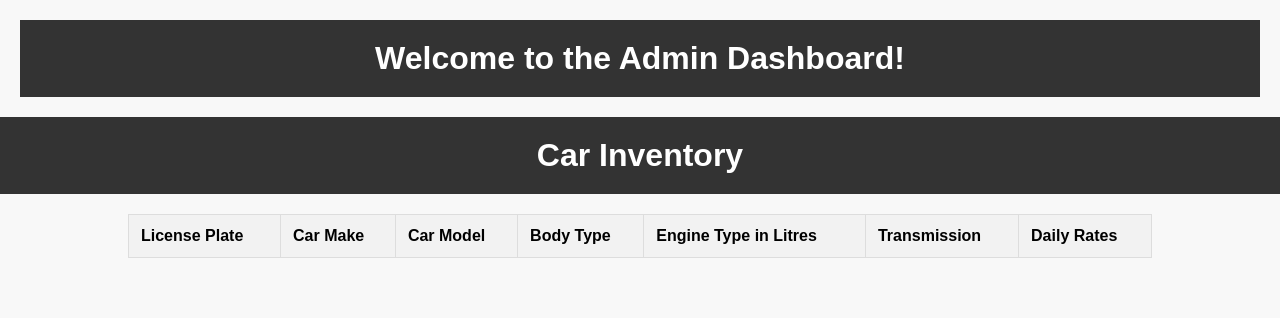
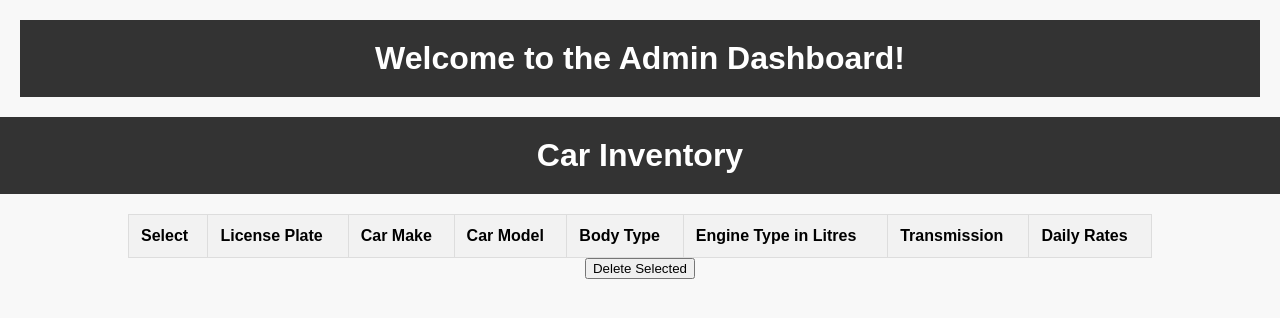
Before and after one commit to cherylthy/database-project, a Flask app: page /admin_dashboard in a window 1280 px wide. Shown: the part 46-364 px from the top of the page. Run offline with Flask 3, Linux system fonts and the light colour scheme; data that the repository does not hold is empty; some libraries are stand-ins or nearby versions.

Commit message:
delete listing works

```diff
--- a/main.py
+++ b/main.py
@@ -8,6 +8,7 @@ import MySQLdb.cursors, re, hashlib
 from flask_debug import Debug
 from functools import wraps
 from flask import abort
+import logging
 
 app = Flask(__name__)
 
@@ -192,15 +193,6 @@ def admin_login():
             msg = 'Incorrect admin credentials!'
 
     return render_template('admin_login.html', msg=msg)
-
-@app.route('/admin_dashboard', methods=['GET', 'POST'])
-def admin_dashboard():
-    cursor = mysql.get_db().cursor()
-    cursor.execute("SELECT `license_plate`, `car_make`, `car_model`, `body_type`, `engine_size`, `transmission_type`,  `daily_rate` FROM CarInventory")
-    data = cursor.fetchall()
-    cursor.close()
-    return render_template('admin_dashboard.html', data=data)
-
 
 @app.route('/account')
 def accounts():
@@ -431,7 +423,7 @@ def load_rental(rentalId):
     except Exception as e:
         return jsonify({'error': str(e)})
 
-@app.route('/listings', methods=['GET', 'POST'])
+@app.route('/create_listings', methods=['GET', 'POST'])
 def add_listing():
     if request.method == 'POST':
         license_plate = request.form['license_plate']
@@ -451,7 +443,42 @@ def add_listing():
         # Redirect to the same page after successful form submission
         return redirect(url_for('add_listing'))
 
-    return render_template('listings.html', message='You have successfully listed a car!')
+    return render_template('create_listings.html', message='You have successfully listed a car!')
+
+@app.route('/admin_dashboard', methods=['GET', 'POST'])
+def admin_dashboard():
+    if request.method == 'GET':
+        cursor = mysql.get_db().cursor()
+        cursor.execute("SELECT `license_plate`, `car_make`, `car_model`, `body_type`, `engine_size`, `transmission_type`,  `daily_rate` FROM CarInventory")
+        data = cursor.fetchall()
+        cursor.close()
+        return render_template('admin_dashboard.html', data=data)
+    elif request.method == 'POST':
+        try:
+            # Get the selected rows from the request
+            selected_rows = request.get_json().get('rows')
+
+            # Delete selected rows from the database
+            delete_car_inventory(selected_rows)
+
+            return jsonify({'message': 'Rows deleted successfully'})
+        except Exception as e:
+            return jsonify({'error': str(e)})
+
+    return render_template('admin_dashboard.html', data=data)
+def fetch_car_inventory():
+    # Fetch data from the CarInventory table
+    with mysql.get_db.cursor() as cursor:
+        cursor.execute("SELECT * FROM CarInventory")
+        data = cursor.fetchall()
+    return data
+
+def delete_car_inventory(selected_rows):
+    # Assuming 'license_plate' is the primary key column
+    with mysql.get_db().cursor() as cursor:
+        for license_plate in selected_rows:
+            cursor.execute("DELETE FROM CarInventory WHERE license_plate = %s", (license_plate,))
+    mysql.get_db().commit()
 
 if __name__ == "__main__":
-    app.run(host="localhost", port=5000)
+    app.run(host="localhost", port=5000, debug=True)
--- a/static/styles/admin_dashboard.css
+++ b/static/styles/admin_dashboard.css
@@ -41,3 +41,42 @@ body {
 }
 
 /* Add more styles based on your design preferences */
+body {
+    font-family: 'Arial', sans-serif;
+    background-color: #f8f8f8;
+    margin: 0;
+    padding: 0;
+    box-sizing: border-box;
+    text-align: center;
+}
+
+h1 {
+    background-color: #333;
+    color: #fff;
+    padding: 20px;
+    margin: 0;
+}
+
+.table-container {
+    width: 80%;
+    margin: 20px auto;
+}
+
+table {
+    border-collapse: collapse;
+    width: 100%;
+}
+
+th, td {
+    border: 1px solid #ddd;
+    padding: 12px;
+    text-align: left;
+}
+
+th {
+    background-color: #f2f2f2;
+}
+
+tr:hover {
+    background-color: #f5f5f5;
+}
--- a/templates/admin_dashboard.html
+++ b/templates/admin_dashboard.html
@@ -4,6 +4,8 @@
     <meta charset="utf-8">
     <title>Admin Dashboard</title>
     <link rel="stylesheet" type="text/css" href="{{ url_for('static', filename='styles/admin_dashboard.css') }}">
+    <script src="https://code.jquery.com/jquery-3.6.4.min.js"></script>
+
     <!-- Add any additional styles or scripts here -->
 </head>
 <body>
@@ -34,55 +36,15 @@
         <meta charset="UTF-8">
         <meta name="viewport" content="width=device-width, initial-scale=1.0">
         <title>Car Inventory</title>
-
-        <style>
-        body {
-            font-family: 'Arial', sans-serif;
-            background-color: #f8f8f8;
-            margin: 0;
-            padding: 0;
-            box-sizing: border-box;
-            text-align: center;
-        }
-
-        h1 {
-            background-color: #333;
-            color: #fff;
-            padding: 20px;
-            margin: 0;
-        }
-
-        .table-container {
-            width: 80%;
-            margin: 20px auto;
-        }
-
-        table {
-            border-collapse: collapse;
-            width: 100%;
-        }
-
-        th, td {
-            border: 1px solid #ddd;
-            padding: 12px;
-            text-align: left;
-        }
-
-        th {
-            background-color: #f2f2f2;
-        }
-
-        tr:hover {
-            background-color: #f5f5f5;
-        }
-    </style>
 </head>
 <body>
     <h1>Car Inventory</h1>
     <div class="table-container">
+        <form id="delete-form">
         <table>
             <thead>
                 <tr>
+                    <th>Select</th>
                     <th>License Plate</th>
                     <th>Car Make</th>
                     <th>Car Model</th>
@@ -96,6 +58,7 @@
             <tbody>
                 {% for row in data %}
                     <tr>
+                        <td><input type="checkbox" name="select_row" value="{{ row[0] }}"></td>
                         <td>{{ row[0] }}</td>
                         <td>{{ row[1] }}</td>
                         <td>{{ row[2] }}</td>
@@ -108,6 +71,50 @@
                 {% endfor %}
             </tbody>
         </table>
+        <button id="delete-selected">Delete Selected</button>
+        </form>
+<script>
+    $(document).ready(function () {
+        // Event handler for the delete button
+        // Event handler for the delete button
+    $("#delete-selected").click(function () {
+        var selectedRows = [];
+
+        // Loop through all checkboxes
+        $("input[name='select_row']:checked").each(function () {
+            selectedRows.push($(this).val());
+        });
+
+        // Log the payload to the console for debugging
+        console.log("Selected Rows:", selectedRows);
+
+        // Ask for confirmation
+        if (confirm("Are you sure you want to delete the selected rows?")) {
+            // Log the payload to the console for debugging
+            console.log("Deleting rows...");
+
+            // Make an AJAX request to the Flask server to delete selected rows
+            $.ajax({
+                type: "POST",
+                url: "/admin_dashboard",
+                data: JSON.stringify({ rows: selectedRows }),
+                contentType: "application/json;charset=utf-8",
+                success: function (response) {
+                    // Log the server response for debugging
+                    console.log("Server Response:", response);
+
+                    // Reload the page or update the table as needed
+                    location.reload();
+                },
+                error: function (error) {
+                    console.log("Error:", error);
+                }
+            });
+        }
+    });
+});
+
+</script>
     </div>
 </body>
     </html>
--- a/templates/listings.html
+++ b/templates/create_listings.html
@@ -21,7 +21,7 @@
 </head>
 <body>
 
-  <form action="/listings" method="post">
+  <form action="/create_listings" method="post">
     <h2>Car Listing Form</h2>
 
     <label for="license">License Plate</label>
```
